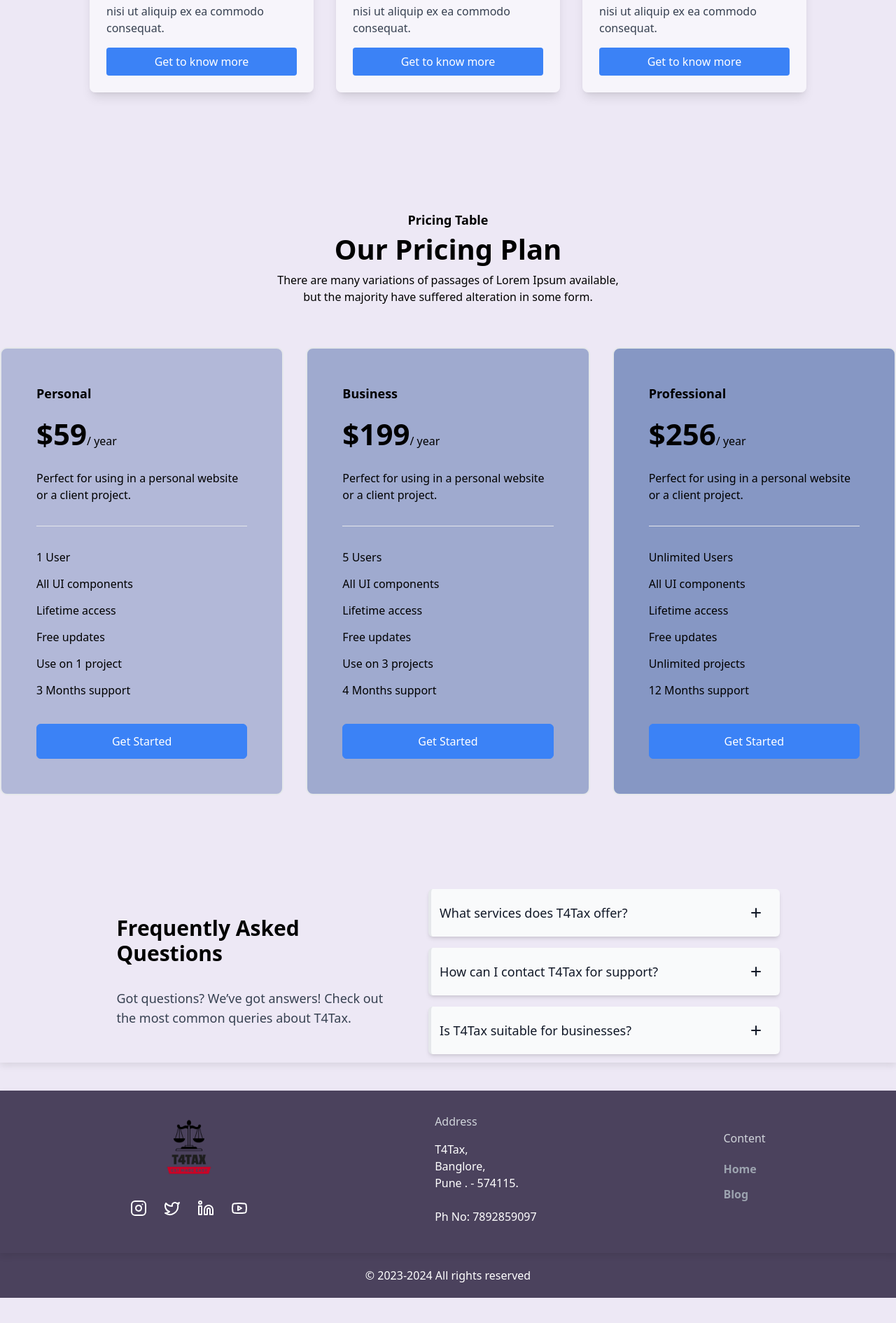
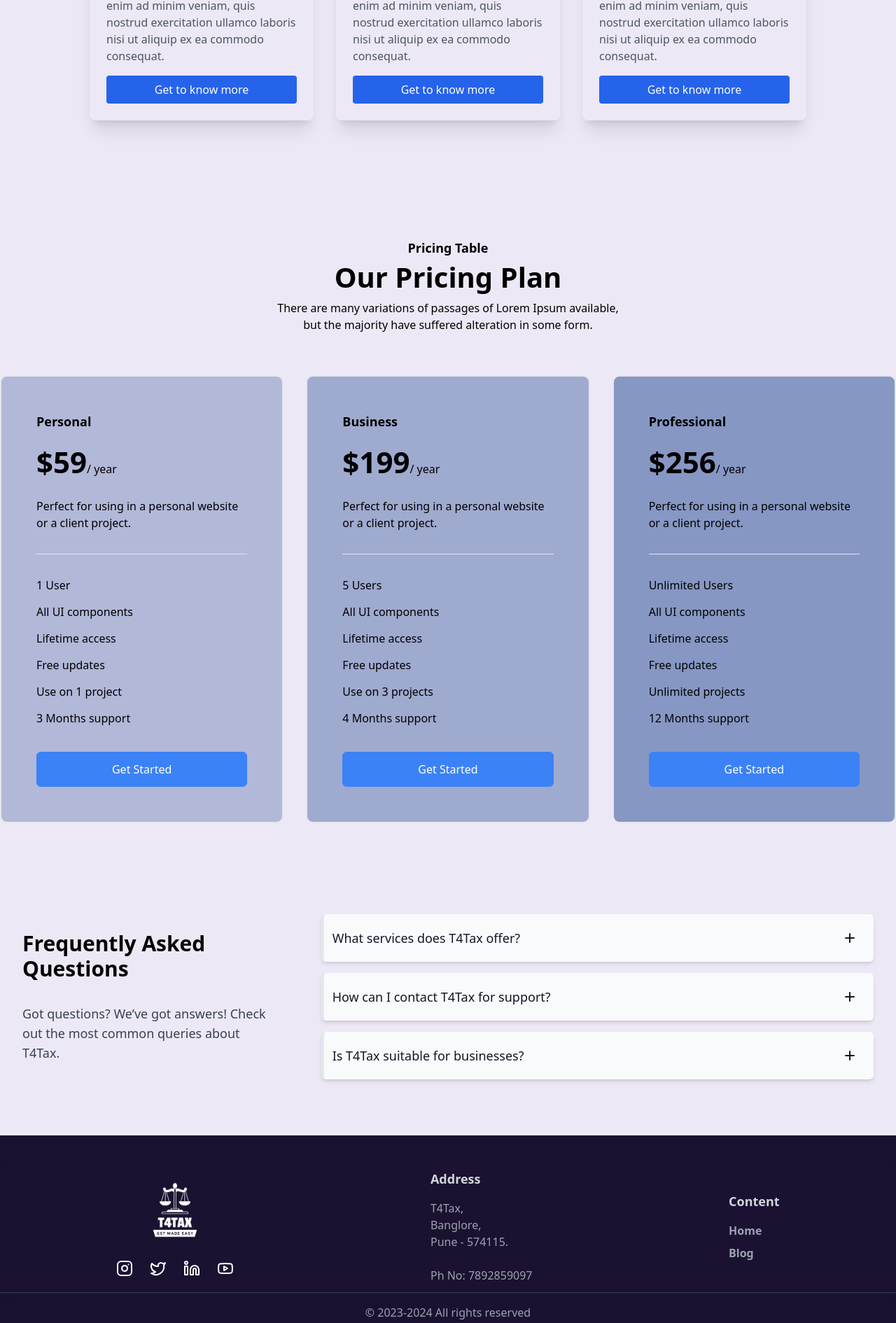
Before and after one commit to T4Tax-Tax-Made-Easy/T4Tax-client, a React (Vite) app: page / in a window 1280 px wide. Shown: the part 1870-3760 px from the top of the page at 70% size. Before the commit the page ends 3724 px from the top, so only its background shows below. Built offline with nearby package versions, Linux system fonts and the light colour scheme.

Commit message:
adjusted footer and faq

```diff
--- a/src/components/CardWhatsInForYou.tsx
+++ b/src/components/CardWhatsInForYou.tsx
@@ -1,4 +1,3 @@
-// CardWhatsInForYou.tsx
 import React from 'react';
 
 interface CardProps {
@@ -8,12 +7,12 @@ interface CardProps {
 
 const CardWhatsInForYou: React.FC<CardProps> = ({ title, description }) => {
   return (
-    <div className="bg-white bg-opacity-60 shadow-lg rounded-lg p-6 m-4 max-w-xs min-w-[200px] min-h-[250px] flex flex-col justify-between transform transition-transform duration-300 hover:-translate-y-2">
+    <div className="bg-grey-300 opacity-100 shadow-xl rounded-lg p-6 m-4 max-w-xs min-w-[250px] min-h-[270px] flex flex-col justify-between transform transition-transform duration-300 hover:-translate-y-2 hover:shadow-2xl">
       <div>
-        <h2 className="text-xl font-bold mb-4">{title}</h2>
-        <p className="text-gray-700 mb-4">{description}</p>
+        <h2 className="text-xl font-bold mb-6 text-blue-800">{title}</h2>
+        <p className="text-gray-600 mb-4">{description}</p>
       </div>
-      <button className="bg-blue-500 text-white py-2 px-4 rounded transition-colors duration-300 hover:bg-blue-700">
+      <button className="bg-blue-600 text-white py-2 px-4 rounded transition-colors duration-300 hover:bg-blue-800">
         Get to know more
       </button>
     </div>
--- a/src/components/Footer.tsx
+++ b/src/components/Footer.tsx
@@ -1,5 +1,5 @@
 import { Instagram, Linkedin, Twitter, Youtube } from "lucide-react";
-import { Link } from "react-router-dom"; // Use Link from React Router
+import { Link } from "react-router-dom";
 
 interface NavigationItem {
   id: string;
@@ -17,67 +17,70 @@ const navigation: NavigationItem[] = [
 
 const Footer = () => {
   return (
-    <footer className="text-white mt-10">
-      {/* Use a deep dark purple or charcoal */}
-      <div className="bg-[#1b1231c4] h-1/2 w-full ">
-        <div className="content-container flex md:flex-row flex-col justify-around items-start">
-          <div className="p-5 ">
-            <ul className="flex flex-col justify-center items-center gap-4">
-              <Link
-                to="/#"
-                className="flex gap-2 bg-primary-100 rounded-full justify-between items-center px-4 py-2"
-              >
+    <footer className="bg-[#1b1231] text-white mt-0 pt-11">
+      <div className="content-container flex flex-col md:flex-row justify-between items-start px-5 py-8 md:py-12 space-y-8 md:space-y-0">
+        {/* Logo and Social Media Links */}
+        <div className="flex flex-col items-center space-y-5">
+  <Link to="/" className="flex gap-2 items-center">
     <img
       src="src/assets/T4Tax.png"
       height={100}
       width={100}
       alt="Logo"
-                  className="object-center object-contain"
+      className="object-center object-contain filter brightness-0 invert"
     />
   </Link>
 
-              <div className="flex gap-6 pb-5">
+          <div className="flex gap-6">
+            <a href="#" aria-label="Instagram">
               <Instagram className="text-2xl cursor-pointer transition-colors duration-150 hover:text-secondary-300" />
+            </a>
+            <a href="#" aria-label="Twitter">
               <Twitter className="text-2xl cursor-pointer transition-colors duration-150 hover:text-secondary-300" />
+            </a>
+            <a href="#" aria-label="LinkedIn">
               <Linkedin className="text-2xl cursor-pointer transition-colors duration-150 hover:text-secondary-300" />
+            </a>
+            <a href="#" aria-label="YouTube">
               <Youtube className="text-2xl cursor-pointer transition-colors duration-150 hover:text-secondary-300" />
+            </a>
           </div>
-            </ul>
         </div>
 
-          <div className="flex flex-col p-5 gap-4 ">
-            <p className="heading !text-gray-300">Address</p>
-            <p>
+        {/* Address Section */}
+        <div className="text-center md:text-left space-y-4">
+          <p className="text-lg font-semibold text-gray-300">Address</p>
+          <p className="text-gray-400">
             T4Tax,
             <br /> Banglore,
-              <br /> Pune . - 574115.
+            <br /> Pune - 574115.
             <br />
             <br />
             Ph No: 7892859097
           </p>
         </div>
 
-          <div className="p-5 flex flex-col gap-1">
-            <p className="heading mb-4 !text-gray-300">{t("Content")}</p>
-            {navigation.map((item) => {
-              if (typeof item.url === "string") {
-                return (
+        {/* Navigation Links */}
+        <div className="space-y-4">
+          <p className="text-lg font-semibold text-gray-300">{t("Content")}</p>
+          <ul className="space-y-2">
+            {navigation.map((item) => (
+              <li key={item.id}>
                 <Link
-                    key={item.id}
-                    to={item.url}
+                  to={typeof item.url === "string" ? item.url : "#"}
+                  className="text-gray-400 hover:text-secondary-300 transition-colors duration-150 font-semibold"
                   style={{ textTransform: "capitalize" }}
-                    className="text-gray-400 body pb-2 font-semibold transition-colors duration-150 hover:text-secondary-300 cursor-pointer"
                 >
                   {t(item.id)}
                 </Link>
-                );
-              }
-            })}
+              </li>
+            ))}
+          </ul>
         </div>
       </div>
-        <h1 className="flex flex-col justify-center items-center text-center p-5">
-          &copy; 2023-2024 All rights reserved
-        </h1>
+
+      <div className="border-t border-gray-700 py-4 text-center">
+        <p className="text-gray-400">&copy; 2023-2024 All rights reserved</p>
       </div>
     </footer>
   );
--- a/src/components/WhatsInForYou.tsx
+++ b/src/components/WhatsInForYou.tsx
@@ -3,9 +3,9 @@ import CardWhatsInForYou from './CardWhatsInForYou';
 
 const WhatsInForYou = () => {
   return (
-    <div className="container mx-auto py-8 mt-10">
+    <div className="container mx-auto py-8 mt-16">
       {/* Heading centered */}
-      <h1 className="text-3xl lg:text-4xl font-bold text-gray-800 text-center mb-8">What's in for you?</h1>
+      <h1 className="text-3xl lg:text-4xl font-bold text-gray-800 text-center mb-10">What's in for you?</h1>
 
       {/* Cards container */}
       <div className="flex flex-wrap justify-center lg:flex-nowrap">
--- a/src/components/faqs.tsx
+++ b/src/components/faqs.tsx
@@ -63,19 +63,20 @@ const QuestionAnswer = ({ question, answer }: QuestionAnswerProps) => {
 
 const Fqas = () => {
   return (
-    <div className="relative grid grid-cols-1 gap-6 lg:grid-cols-3 lg:items-center lg:gap-16 content-container px-4 md:px-8">
-      <div className="sm:mx-auto lg:col-span-1 flex flex-col md:gap-4 gap-2">
+    <div className="relative grid grid-cols-1 gap-6 lg:grid-cols-3 lg:items-center lg:gap-16 px-4 md:px-8 mb-20">
+      {/* Intro Section */}
+      <div className="lg:col-span-1 flex flex-col gap-4">
         <h2 className="text-2xl sm:text-3xl font-bold mb-4">
           Frequently Asked Questions
         </h2>
-        <div className="flex flex-col gap-4">
-          <p className="text-gray-700 text-base sm:text-lg">
-            Got questions? We’ve got answers! Check out the most common queries
-            about T4Tax.
-          </p>
-        </div>
+        <p className="text-gray-700 text-base sm:text-lg">
+          Got questions? We’ve got answers! Check out the most common queries
+          about T4Tax.
+        </p>
       </div>
-      <div className="lg:col-span-2 lg:mx-0 sm:w-full md:w-3/4 lg:w-full">
+
+      {/* FAQ Section */}
+      <div className="lg:col-span-2">
         <div className="space-y-4">
           {questionAndAnswers.map((fqa, index) => (
             <QuestionAnswer
```
Also changed, not shown: 1 other file (tests, documents, lock files or other folders). Lines whose indentation alone changed are shown as unchanged.
